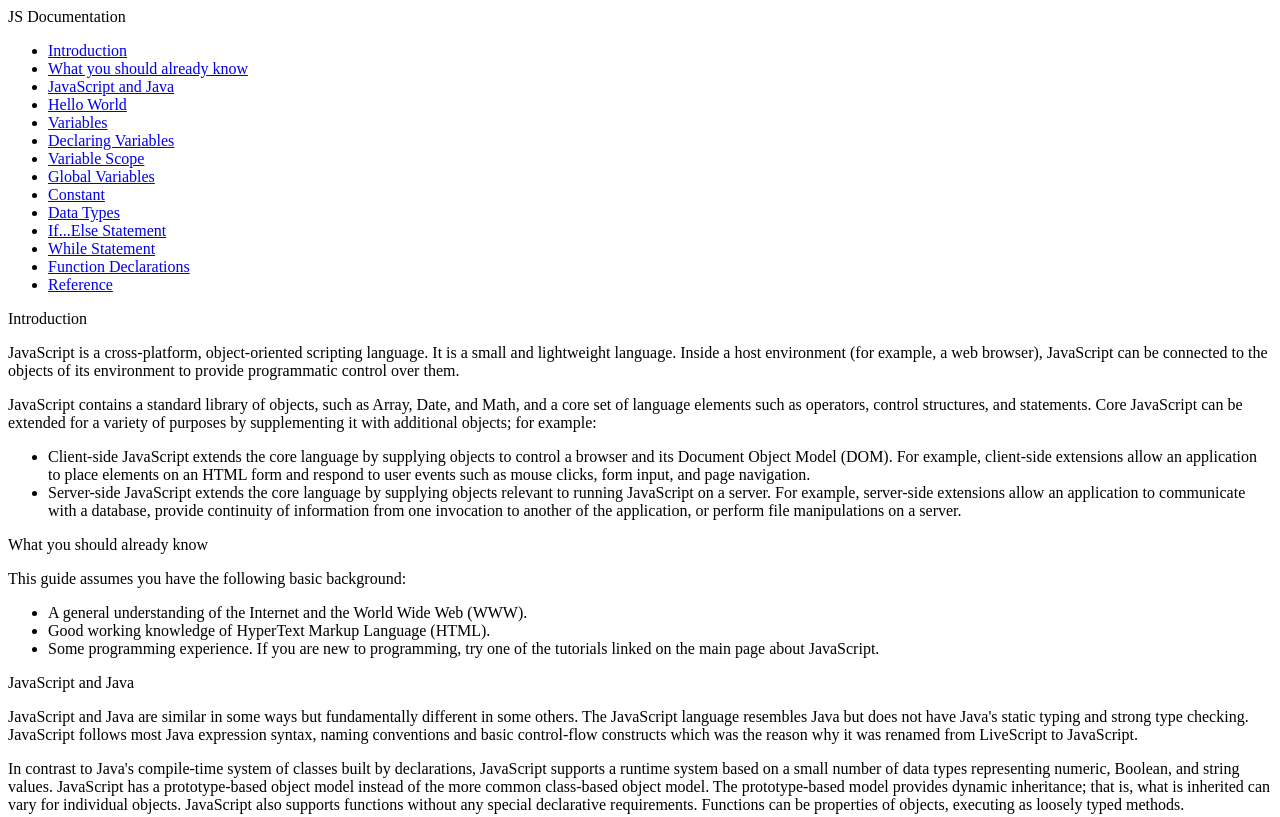
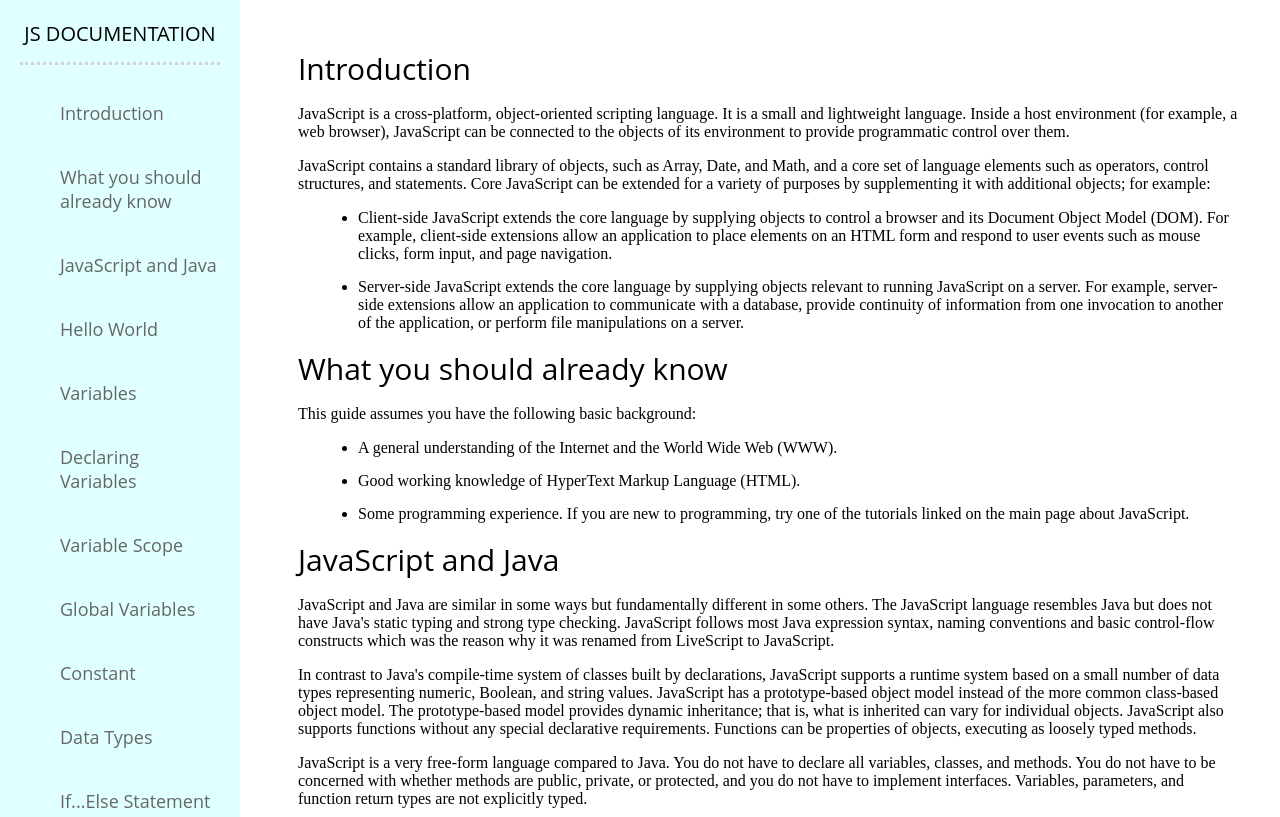
Before and after one commit to efoosag/microverse-victor-goerge, a plain HTML site: page index.html in a window 1280 px wide. Shown: the top 817 px of the page. Drawn offline with Linux system fonts and the light colour scheme.

Commit message:
added css file

```diff
--- a/index.html
+++ b/index.html
@@ -5,6 +5,7 @@
     <meta http-equiv="X-UA-Compatible" content="IE=edge">
     <meta name="viewport" content="width=device-width, initial-scale=1.0">
     <title>Technical Document</title>
+    <link rel="stylesheet" href="./styles.css"
 </head>
 <body>
 
--- /dev/null
+++ b/styles.css
@@ -0,0 +1,133 @@
+body {
+
+}
+#navbar {
+  position:fixed;
+  top:0;
+  left:0;
+  width: 200px;
+  height: 100%;
+  font-family: 'Open Sans', Arial, sans-serif;
+  background-color: lightcyan;
+  padding: 20px;
+}
+#navbar header {
+  font-size: 20px;
+  text-align: center;
+  text-transform: uppercase;
+  padding-bottom: 15px;
+  border-bottom: dotted lightgrey;
+}
+#navbar li {
+  list-style: none;
+  color: green;
+  font-size: 18px;
+  text-align: left;
+  padding: 20px 0;
+}
+#navbar a {
+  text-decoration: none;
+  color: #666666;
+}
+
+#main-doc {
+  position: absolute;
+  margin-left: 250px;
+  padding: 40px;
+
+}
+#main-doc header {
+  font-size: 30px;
+  font-family: 'Open Sans', Arial, sans-serif;
+}
+section article {
+  margin: 20px;
+  font-family: Lato;
+  line-height: 1.5;
+  color: #666666;
+}
+section article p {
+  padding-bottom: 10px;
+}
+section li {
+  margin: 15px 0px 0px 20px;
+
+}
+code {
+  margin-left: 20px;
+  background: lightcyan;
+  padding: 5px;
+  color: #333;
+}
+@media only screen and (max-width: 815px) {
+  #main-doc {
+    position: relative;
+  }
+}v
+
+body {
+
+}
+#navbar {
+  position:fixed;
+  top:0;
+  left:0;
+  width: 200px;
+  height: 100%;
+  font-family: 'Open Sans', Arial, sans-serif;
+  background-color: lightcyan;
+  padding: 20px;
+}
+#navbar header {
+  font-size: 20px;
+  text-align: center;
+  text-transform: uppercase;
+  padding-bottom: 15px;
+  border-bottom: dotted lightgrey;
+}
+#navbar li {
+  list-style: none;
+  color: green;
+  font-size: 18px;
+  text-align: left;
+  padding: 20px 0;
+}
+#navbar a {
+  text-decoration: none;
+  color: #666666;
+}
+
+#main-doc {
+  position: absolute;
+  margin-left: 250px;
+  padding: 40px;
+
+}
+#main-doc header {
+  font-size: 30px;
+  font-family: 'Open Sans', Arial, sans-serif;
+}
+section article {
+  margin: 20px;
+  font-family: Lato;
+  line-height: 1.5;
+  color: #666666;
+}
+section article p {
+  padding-bottom: 10px;
+}
+section li {
+  margin: 15px 0px 0px 20px;
+
+}
+code {
+  margin-left: 20px;
+  background: lightcyan;
+  padding: 5px;
+  color: #333;
+}
+@media only screen and (max-width: 815px) {
+  #main-doc {
+    position: relative;
+  }
+}
```
